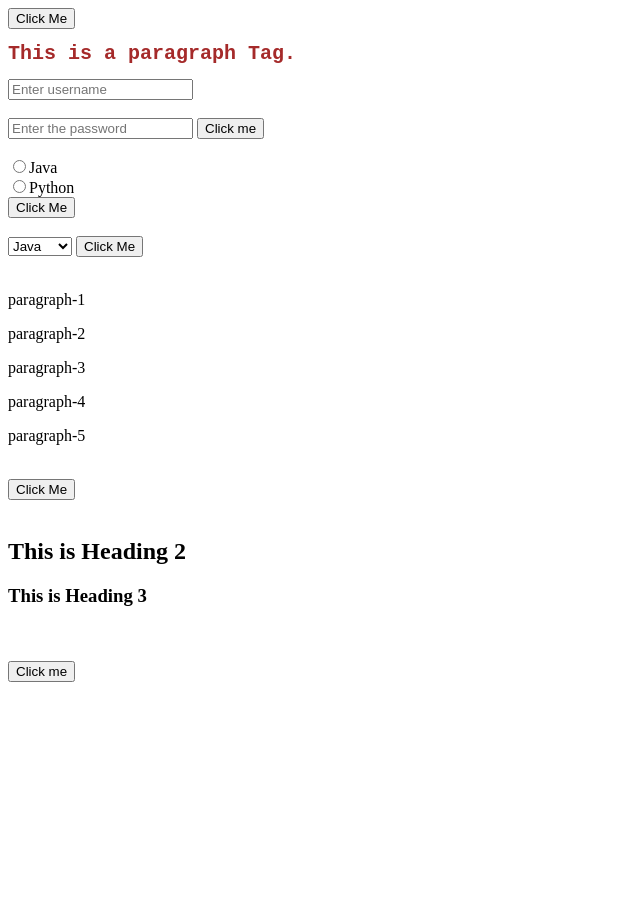
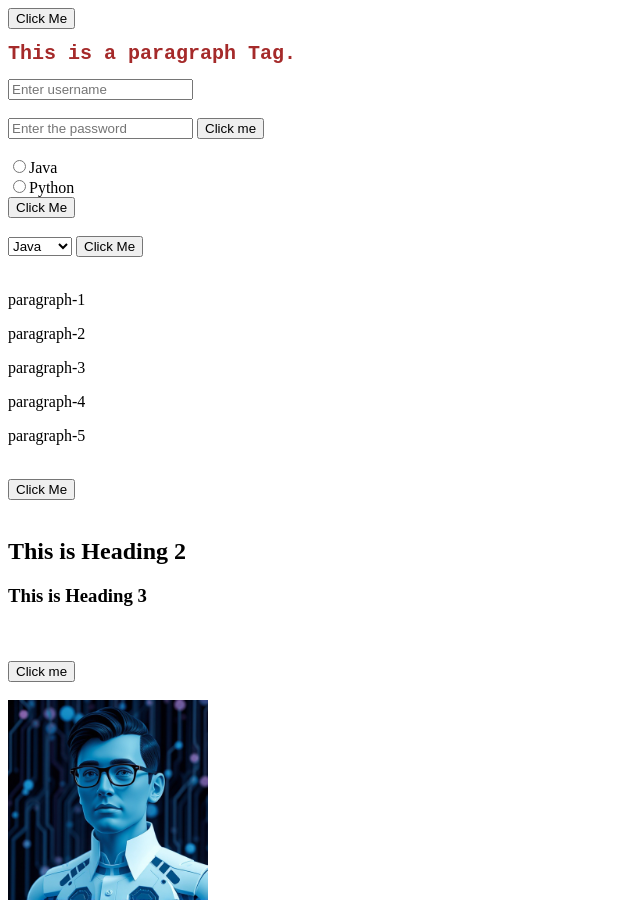
Before and after one commit to PeddarmajiSaikumar/JavaScript, a plain HTML site: page DOM/index.html in a window 1280 px wide. Shown: the whole page, without its empty margins (0-640 px from the left). Before the commit the page ends 800 px from the top, so only its background shows below. Drawn offline with Linux system fonts and the light colour scheme.

Commit message:
Events added

```diff
--- a/DOM/index.html
+++ b/DOM/index.html
@@ -44,6 +44,8 @@
     <br>
     <br>
     <button onclick="fn4()">Click me</button>
+    <br><br>
+    <img id="img1" onmouseover="setnewImage()" onmouseout="setoldImage()" src="/DOM/img-1.jpg"  width="200">
 </body>
 <script src="index.js" defer></script>
 </html>
--- a/DOM/index.js
+++ b/DOM/index.js
@@ -46,3 +46,13 @@ function fn4(){
         heading[i].style.fontFamily="Verdana, sans-serif";
     }
 }
+
+// Events
+function setnewImage(){
+    document.getElementById("img1").src="/DOM/img-2.jpg";
+}
+
+function setoldImage(){
+    document.getElementById("img1").src="/DOM/img-1.jpg";
+
+}
```
Also changed, not shown: DOM/img-1.jpg (added), DOM/img-2.jpg (added).
